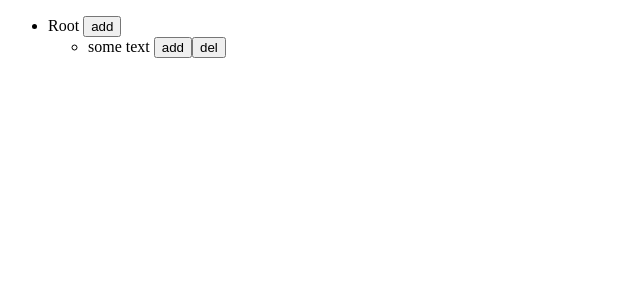
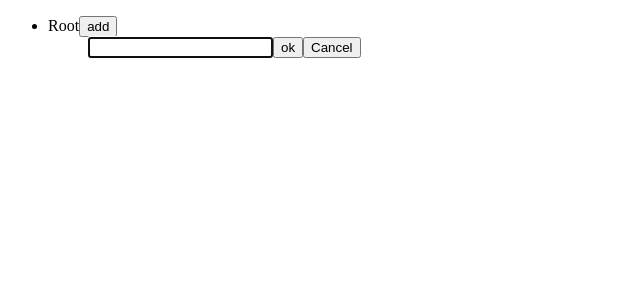
Before and after one commit to Bahchaev/testTask_CentralBank_element-tree, a React (Create React App) app: page / in a window 1280 px wide. Both pictures are taken after a click on the button "add". Shown: the top 300 px of the page, without its empty margins (0-640 px from the left). Built offline with nearby package versions, Linux system fonts and the light colour scheme.

Commit message:
Components Root and Node are merged in on component named "Node"

```diff
--- /dev/null
+++ b/src/Components/AddField/index.js
@@ -0,0 +1,18 @@
+import React from "react"
+
+export default function AddField({inputFieldContainer, inputField, addElement, element}) {
+    return (
+        <ul ref={inputFieldContainer} style={{display: 'none'}}>
+            <input type="text" ref={inputField}/>
+            <button onClick={() => {
+                addElement(inputField.current.value, element.id);
+                inputField.current.value = "";
+                inputFieldContainer.current.style.display = 'none';
+            }}>ok</button>
+            <button onClick={() => {
+                inputField.current.value = "";
+                inputFieldContainer.current.style.display = 'none';
+            }}>Cancel</button>
+        </ul>
+    )
+}
--- a/src/Components/App/App.js
+++ b/src/Components/App/App.js
@@ -1,11 +1,11 @@
 import React from "react";
-import RootContainer from "../../Containers/RootContainer";
+import NodeContainer from "../../Containers/Node";
 
 
 function App() {
 
     return (
-        <RootContainer />
+        <NodeContainer />
     );
 }
 
--- a/src/Components/DeleteButton/index.js
+++ b/src/Components/DeleteButton/index.js
@@ -1,7 +1,7 @@
 import React from "react"
 
-export default function DeleteButton({onClick}) {
+export default function DeleteButton({onClick, style}) {
     return (
-        <button onClick={onClick}>del</button>
+        <button onClick={onClick} style={style}>del</button>
     )
 }
--- a/src/Components/Node/index.js
+++ b/src/Components/Node/index.js
@@ -1,25 +1,42 @@
-import React from "react"
+import React, {useRef} from "react"
 import PropTypes from 'prop-types';
 import classNames from 'classnames';
 import AddButton from "../AddButton";
+import AddField from "../AddField";
 import DeleteButton from "../DeleteButton";
 
 
 function Node({state, elementID, addElement, deleteElement}) {
 
+    console.log(state);
 
     let element = state[elementID];
+    const inputFieldContainer = useRef(null);
+    const inputField = useRef(null);
+
     return (
-        <ul className={classNames(`Container`)}>
-            <li className={classNames(`Node`, `ExpandOpen`)}>
+        <ul>
+            <li>
                 <div>
-                    <span className={classNames(`Content`)}>{`${element.text}  `}</span>
-                    <AddButton onClick={() => addElement('some text', element.id)}/>
-                    <DeleteButton onClick={() => deleteElement(element.id)}/>
+                    <span>{`${element.text}`}</span>
+                    <AddButton onClick={() => {
+                        inputFieldContainer.current.style.display = 'block';
+                        inputField.current.focus();
+                    }}/>
+                    <DeleteButton
+                        onClick={() => deleteElement(element.id)}
+                        style={(elementID === 'root') ? {display: 'none'} : {display: 'inline-block'}}
+                    />
                 </div>
+                <AddField
+                    inputFieldContainer={inputFieldContainer}
+                    inputField={inputField}
+                    addElement={addElement}
+                    element={element}
+                />
             </li>
             {
-                element.children.map(child => {
+                element.children.slice(0).reverse().map(child => {
                         if (child) return (
                             <Node
                                 state={state}
@@ -37,7 +54,6 @@ function Node({state, elementID, addElement, deleteElement}) {
 
 Node.propTypes = {
     state: PropTypes.object.isRequired,
-    elementID: PropTypes.string.isRequired,
     addElement: PropTypes.func.isRequired,
     deleteElement: PropTypes.func.isRequired
 };
--- a/src/Components/Root/index.js
+++ /dev/null
@@ -1,44 +0,0 @@
-import React from "react"
-import PropTypes from 'prop-types';
-import classNames from 'classnames';
-import AddButton from "../AddButton";
-import Node from "../Node";
-
-
-function Root({state, addElement, deleteElement}) {
-
-    console.log(state)
-    let element = state.root;
-    return (
-        <ul className={classNames(`Container`)}>
-            <li id={element.id} className={classNames(`Node`, `isRoot`, `ExpandOpen`)}>
-                <div>
-                    <span className={classNames(`Content`)}>{`${element.text}  `}</span>
-                    <AddButton onClick={() => addElement('some text', element.id)}/>
-
-                </div>
-            </li>
-            {
-                element.children.map(child => {
-                        if (child) return (
-                            <Node
-                                state={state}
-                                elementID={child}
-                                addElement={addElement}
-                                deleteElement={deleteElement}
-                            >{child}</Node>
-                        )
-                    }
-                )
-            }
-        </ul>
-    )
-}
-
-Root.propTypes = {
-    state: PropTypes.object.isRequired,
-    addElement: PropTypes.func.isRequired,
-    deleteElement: PropTypes.func.isRequired
-};
-
-export default Root
--- a/src/Containers/RootContainer/index.js
+++ b/src/Containers/Node/index.js
@@ -1,11 +1,12 @@
 import {connect} from "react-redux"
-import Root from '../../Components/Root/index'
+import Node from '../../Components/Node/index'
 import {addElement, deleteElement} from "../../store/actions/actions";
 
-const mapStateToProps = () => {
-    return ((state) => ({
-        state: state
-    }))
+const mapStateToProps = (state) => {
+    return {
+        state: state,
+        elementID: 'root'
+    }
 };
 
 const mapDispatchToProps = dispatch => ({
@@ -13,9 +14,9 @@ const mapDispatchToProps = dispatch => ({
     deleteElement: (elementID) => dispatch(deleteElement(elementID))
 });
 
-const RootContainer = connect(
-    mapStateToProps(),
+const NodeContainer = connect(
+    mapStateToProps,
     mapDispatchToProps
-)(Root);
+)(Node);
 
-export default RootContainer
+export default NodeContainer
--- a/src/index.js
+++ b/src/index.js
@@ -2,7 +2,6 @@ import React from 'react';
 import ReactDOM from 'react-dom';
 import {Provider} from 'react-redux'
 import { createStore } from "redux";
-import rootReducer from "./store/reducers/combineReducer";
 import App from './Components/App/App';
 import elements from "./store/reducers/reducers";
 
--- a/src/store/reducers/combineReducer.js
+++ /dev/null
@@ -1,7 +0,0 @@
-import {combineReducers} from "redux";
-import elements from "./reducers";
-
-const rootReducer = combineReducers({
-    elements,
-});
-export default rootReducer
--- a/src/store/store.js
+++ /dev/null
@@ -1,3 +0,0 @@
-// import { createStore } from "redux";
-// // import rootReducer from "./reducers/combineReducer";
-// // export const store = createStore(rootReducer);
```
Also changed, not shown: src/index.css (deleted), 1 other file (tests, documents, lock files or other folders).
